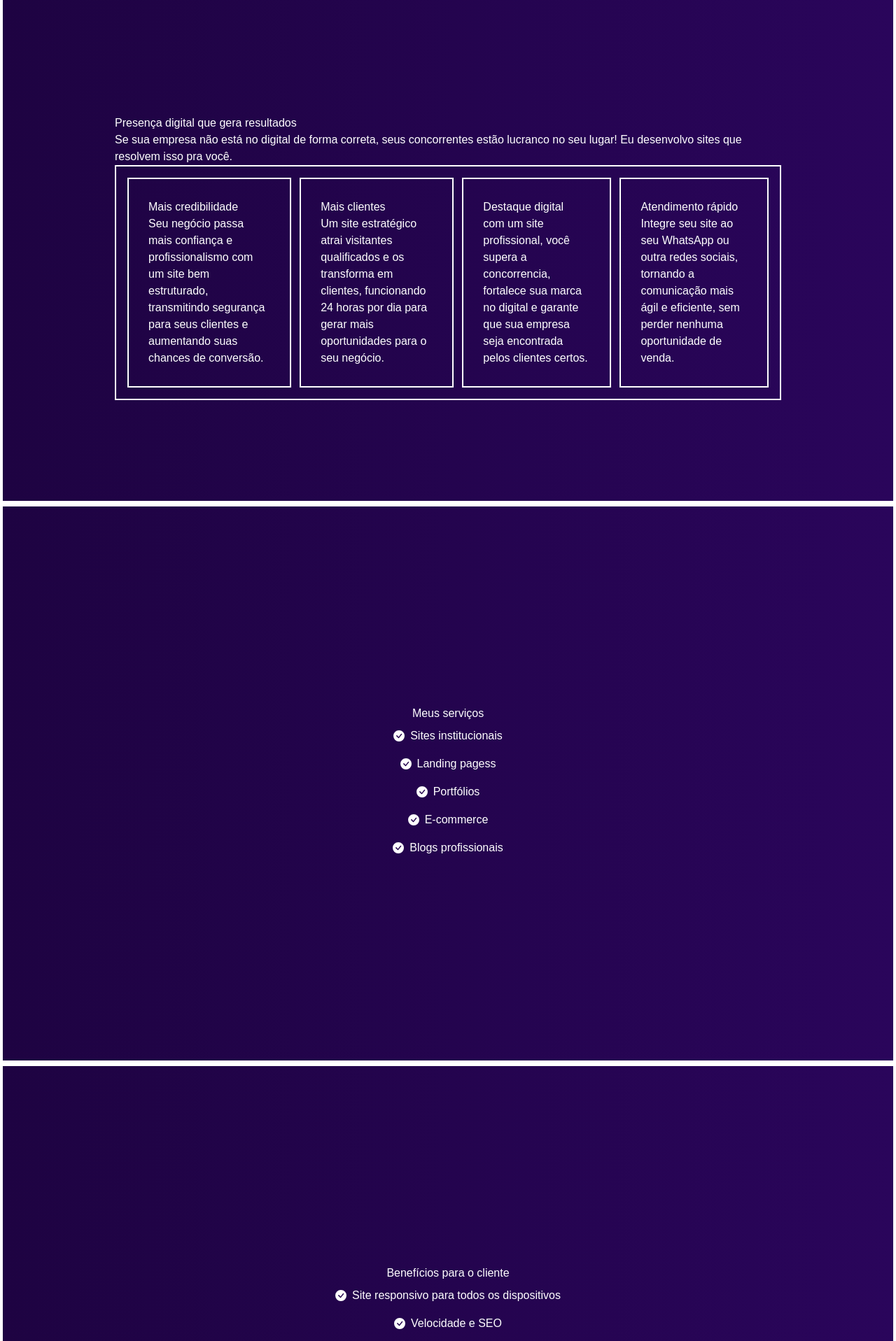
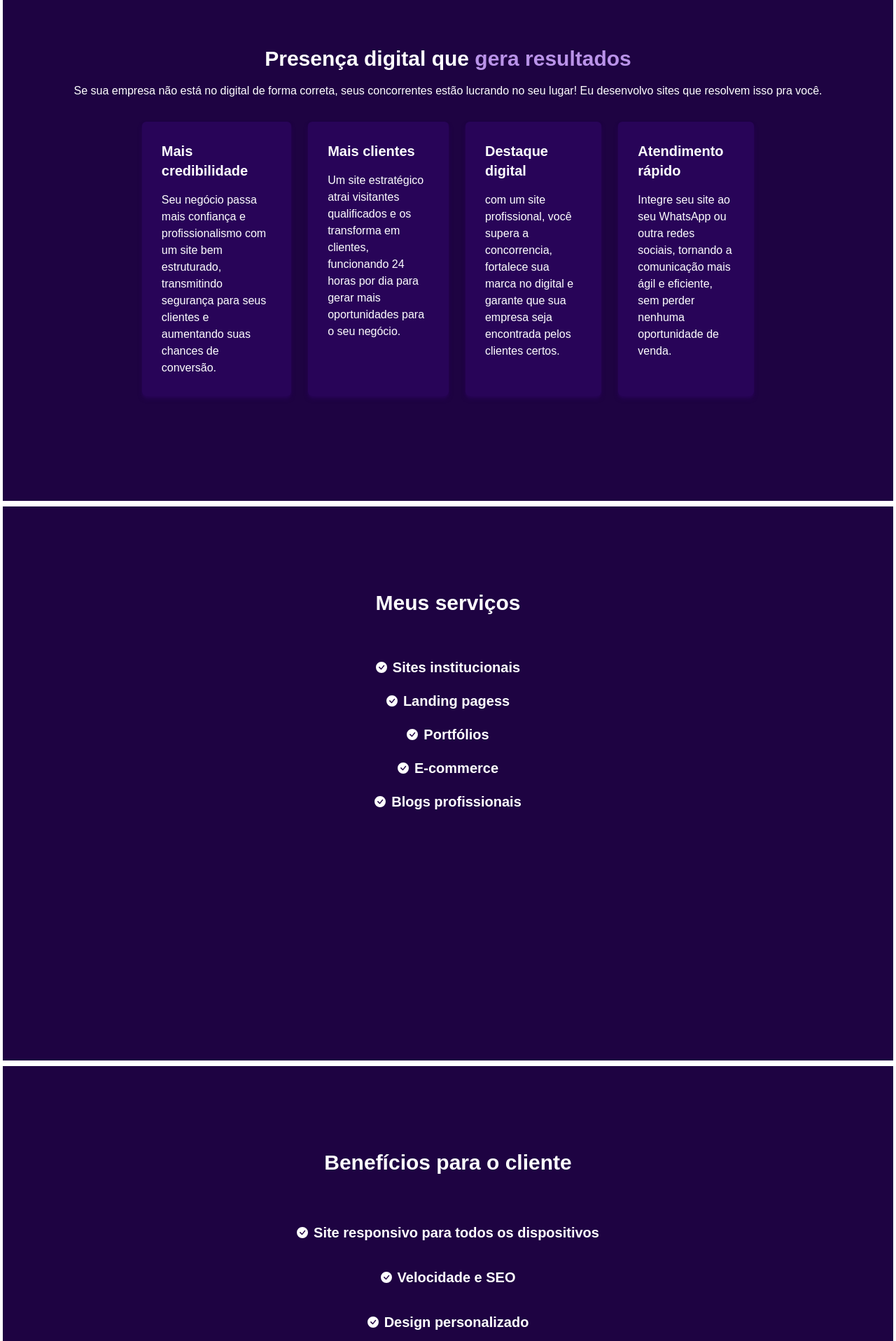
Before and after one commit to luckfer7/lucaswebsites, a Next.js app: page / in a window 1280 px wide. Shown: the part 880-2797 px from the top of the page at 70% size. Built offline with nearby package versions, Linux system fonts and the light colour scheme.

Commit message:
mais ajustes

```diff
--- a/src/app/globals.css
+++ b/src/app/globals.css
@@ -6,7 +6,7 @@
   --corum: #2a055b;
 }
 body {
-  @apply bg-gradient-to-r from-[#1E0342] to-[#2a055b] min-h-screen;
+  @apply bg-gradient-to-r from-[#1E0342] to-[#1E0342] min-h-screen;
   color: var(--background);
   font-family: Arial, Helvetica, sans-serif;
 }
--- a/src/app/page.js
+++ b/src/app/page.js
@@ -12,13 +12,13 @@ export default function Home() {
   return (
     <div>
       <Section className=" border border-4 h-screen flex justify-center items-center ">
-        <Container className=" flex max-w-[80%] ">
+        <Container className=" flex max-w-[80%] shadow-md shadow-[#6c4a99] rounded-md p-8 ">
           <Container className=" flex flex-col gap-4 justify-center">
             <TitleTwo className="text-3xl font-semibold ">
-              Seu negócio pode estar perdendo clientes sem você perceber
+              Seu negócio pode estar perdendo <span className="text-[#ba93e9]" >clientes sem você perceber</span>
             </TitleTwo>
-            <Paragraph>Garanta uma presença online de alto nível com um site rápido, atrativo e otimizado para converter visitantes e clientes</Paragraph>
-            <button className="bg-blue-600 text-white font-semibold px-4 py-2 rounded hover:bg-blue-700 transition cursor-pointer w-[70%]" >
+            <Paragraph className=" text-base ">Garanta uma presença online de alto nível com um site rápido, atrativo e otimizado para converter visitantes e clientes</Paragraph>
+            <button className="bg-[#7046a8] text-white font-semibold px-4 py-2 rounded hover:bg-[#a47ed2] transition cursor-pointer w-[70%]" >
               fazer orçamento gratuito
             </button>
           </Container>
@@ -29,64 +29,65 @@ export default function Home() {
         </Container>
       </Section>
 
-      <Section className="border border-4 h-screen px-40 py-60">
-        <TitleTwo>Presença digital que gera resultados</TitleTwo>
-        <Paragraph>Se sua empresa não está no digital de forma correta, seus concorrentes estão lucranco  no seu lugar! Eu desenvolvo sites que resolvem isso pra você.</Paragraph>
-        <Container className="border-2 flex gap-3 p-4">
-          <Container className="border-2 p-7">
-            <TitleFour>Mais credibilidade</TitleFour>
+      <Section className="border border-4 h-screen flex justify-center items-center flex-col ">
+        <TitleTwo className=" text-3xl text-center font-semibold mb-4" >Presença digital que <span className="text-[#ba93e9]" >gera resultados</span></TitleTwo>
+        <Paragraph className="mb-6" >Se sua empresa não está no digital de forma correta, seus concorrentes estão lucrando no seu lugar! Eu desenvolvo sites que resolvem isso pra você.</Paragraph>
+        <Container className=" flex gap-6 p-2 w-[70%]">
+
+          <Container className="bg-[#280458] p-4 shadow-md shadow-[#280458] rounded-md hover:bg-[#ba93e9] p-7">
+            <TitleFour className="mb-4 text-xl font-semibold" >Mais credibilidade</TitleFour>
             <Paragraph>Seu negócio passa mais confiança e profissionalismo com um site bem estruturado, transmitindo segurança para seus clientes e aumentando suas chances de conversão.</Paragraph>
           </Container>
-          <Container className="border-2 p-7">
-            <TitleFour>Mais clientes</TitleFour>
+          <Container className="bg-[#280458] p-4 shadow-md shadow-[#280458] rounded-md hover:bg-[#ba93e9] p-7">
+            <TitleFour className="mb-4 text-xl font-semibold" >Mais clientes</TitleFour>
             <Paragraph>Um site estratégico atrai visitantes qualificados e os transforma em clientes, funcionando 24 horas por dia para gerar mais oportunidades para o seu negócio.</Paragraph>
           </Container>
-          <Container className="border-2 p-7">
-            <TitleFour>Destaque digital</TitleFour>
+          <Container className="bg-[#280458] p-4 shadow-md shadow-[#280458] rounded-md hover:bg-[#ba93e9] p-7">
+            <TitleFour className="mb-4 text-xl font-semibold" >Destaque digital</TitleFour>
             <Paragraph>com um site profissional, você supera a concorrencia, fortalece sua marca no digital e garante que sua empresa seja encontrada pelos clientes certos.</Paragraph>
           </Container>
-          <Container className="border-2 p-7">
-            <TitleFour>Atendimento rápido</TitleFour>
+          <Container className="bg-[#280458] p-4 shadow-md shadow-[#280458] rounded-md hover:bg-[#ba93e9] p-7">
+            <TitleFour className="mb-4 text-xl font-semibold" >Atendimento rápido</TitleFour>
             <Paragraph>Integre seu site ao seu WhatsApp ou outra redes sociais, tornando a comunicação mais ágil e eficiente, sem perder nenhuma oportunidade de venda.</Paragraph>
           </Container>
         </Container>
       </Section>
 
-      <Section className="border border-4 h-screen flex justify-center items-center flex-col" >
-        <TitleTwo>Meus serviços</TitleTwo>
-        <Container className="flex p-2 gap-2 items-center">
-          <BsCheckCircleFill /> <TitleFour>Sites institucionais</TitleFour>
+      <Section className="border border-4 h-screen flex  items-center flex-col" >
+        <TitleTwo className="text-3xl text-center font-semibold mt-30 mb-15" >Meus serviços</TitleTwo>
+        <Container className="flex gap-2 items-center mb-5">
+          <BsCheckCircleFill /> <TitleFour className=" text-xl font-semibold text-center" >Sites institucionais</TitleFour>
         </Container>
-        <Container className="flex p-2 gap-2 items-center">
-          <BsCheckCircleFill /> <TitleFour>Landing pagess</TitleFour>
+        <Container className="flex gap-2 items-center mb-5">
+          <BsCheckCircleFill /> <TitleFour className=" text-xl font-semibold" >Landing pagess</TitleFour>
         </Container>
-        <Container className="flex p-2 gap-2 items-center">
-          <BsCheckCircleFill /> <TitleFour>Portfólios</TitleFour>
+        <Container className="flex gap-2 items-center mb-5">
+          <BsCheckCircleFill /> <TitleFour className=" text-xl font-semibold" >Portfólios</TitleFour>
         </Container>
-        <Container className="flex p-2 gap-2 items-center">
-          <BsCheckCircleFill /> <TitleFour>E-commerce</TitleFour>
+        <Container className="flex gap-2 items-center mb-5">
+          <BsCheckCircleFill /> <TitleFour className=" text-xl font-semibold" >E-commerce</TitleFour>
         </Container>
-        <Container className="flex p-2 gap-2 items-center">
-          <BsCheckCircleFill /> <TitleFour>Blogs profissionais</TitleFour>
+        <Container className="flex gap-2 items-center mb-5">
+          <BsCheckCircleFill /> <TitleFour className=" text-xl font-semibold" >Blogs profissionais</TitleFour>
         </Container>
       </Section>
 
-      <Section className="border border-4 h-screen flex justify-center items-center flex-col" >
-        <TitleTwo>Benefícios para o cliente</TitleTwo>
-        <Container className="flex p-2 gap-2 items-center">
-          <BsCheckCircleFill /> <TitleFour>Site responsivo para todos os dispositivos</TitleFour>
+      <Section className="border border-4 h-screen flex  items-center flex-col" >
+        <TitleTwo className= "text-3xl text-center font-semibold mt-30 mb-15" >Benefícios para o cliente</TitleTwo>
+        <Container className="flex p-2 gap-2 items-center mb-5">
+          <BsCheckCircleFill /> <TitleFour className=" text-xl font-semibold" >Site responsivo para todos os dispositivos</TitleFour>
         </Container>
-        <Container className="flex p-2 gap-2 items-center">
-          <BsCheckCircleFill /> <TitleFour>Velocidade e SEO</TitleFour>
+        <Container className="flex p-2 gap-2 items-center mb-5">
+          <BsCheckCircleFill /> <TitleFour className=" text-xl font-semibold" >Velocidade e SEO</TitleFour>
         </Container>
-        <Container className="flex p-2 gap-2 items-center">
-          <BsCheckCircleFill /> <TitleFour>Design personalizado</TitleFour>
+        <Container className="flex p-2 gap-2 items-center mb-5">
+          <BsCheckCircleFill /> <TitleFour className=" text-xl font-semibold" >Design personalizado</TitleFour>
         </Container>
-        <Container className="flex p-2 gap-2 items-center">
-          <BsCheckCircleFill /> <TitleFour>Suporte e manutenção</TitleFour>
+        <Container className="flex p-2 gap-2 items-center mb-5">
+          <BsCheckCircleFill /> <TitleFour className=" text-xl font-semibold" >Suporte e manutenção</TitleFour>
         </Container>
-        <Container className="flex p-2 gap-2 items-center">
-          <BsCheckCircleFill /> <TitleFour>Integração com redes sociais, WhatsApp, etc.</TitleFour>
+        <Container className="flex p-2 gap-2 items-center mb-5">
+          <BsCheckCircleFill /> <TitleFour className=" text-xl font-semibold" >Integração com redes sociais, WhatsApp, etc.</TitleFour>
         </Container>
       </Section>
 
```
